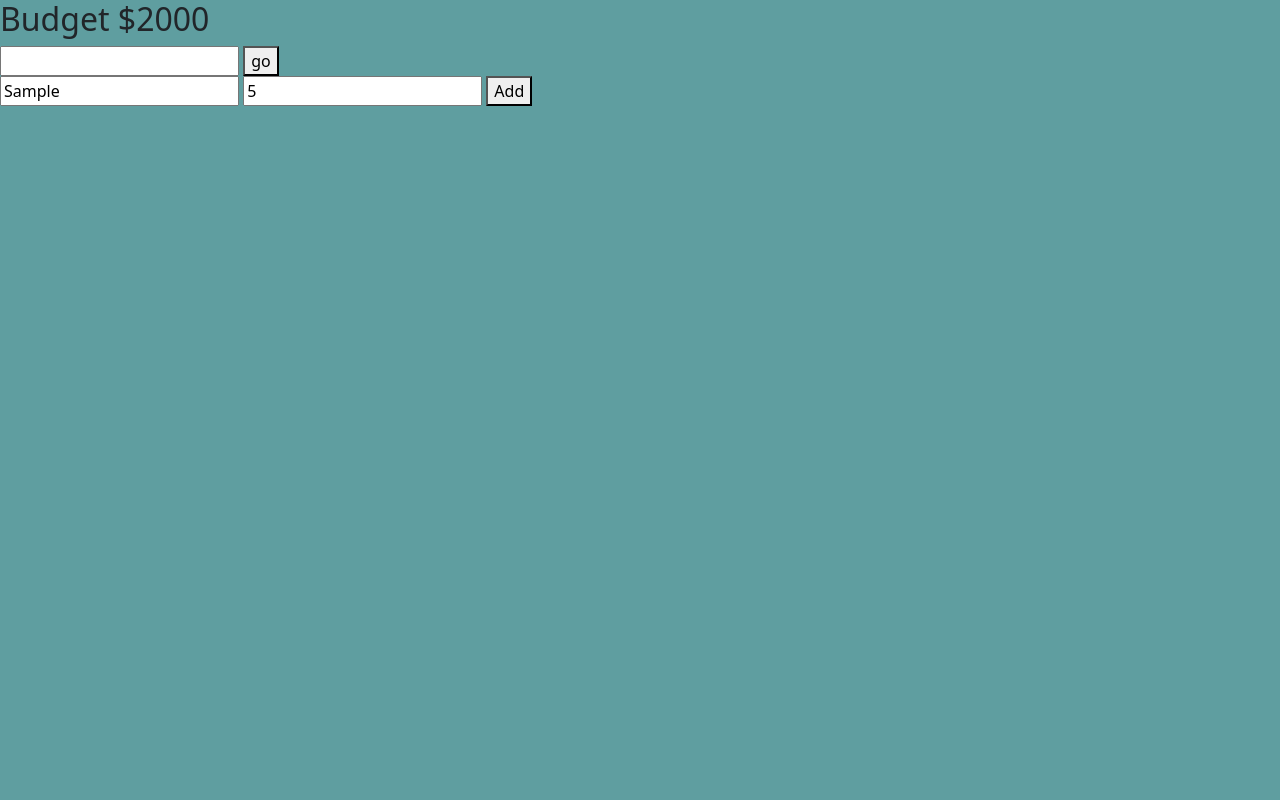
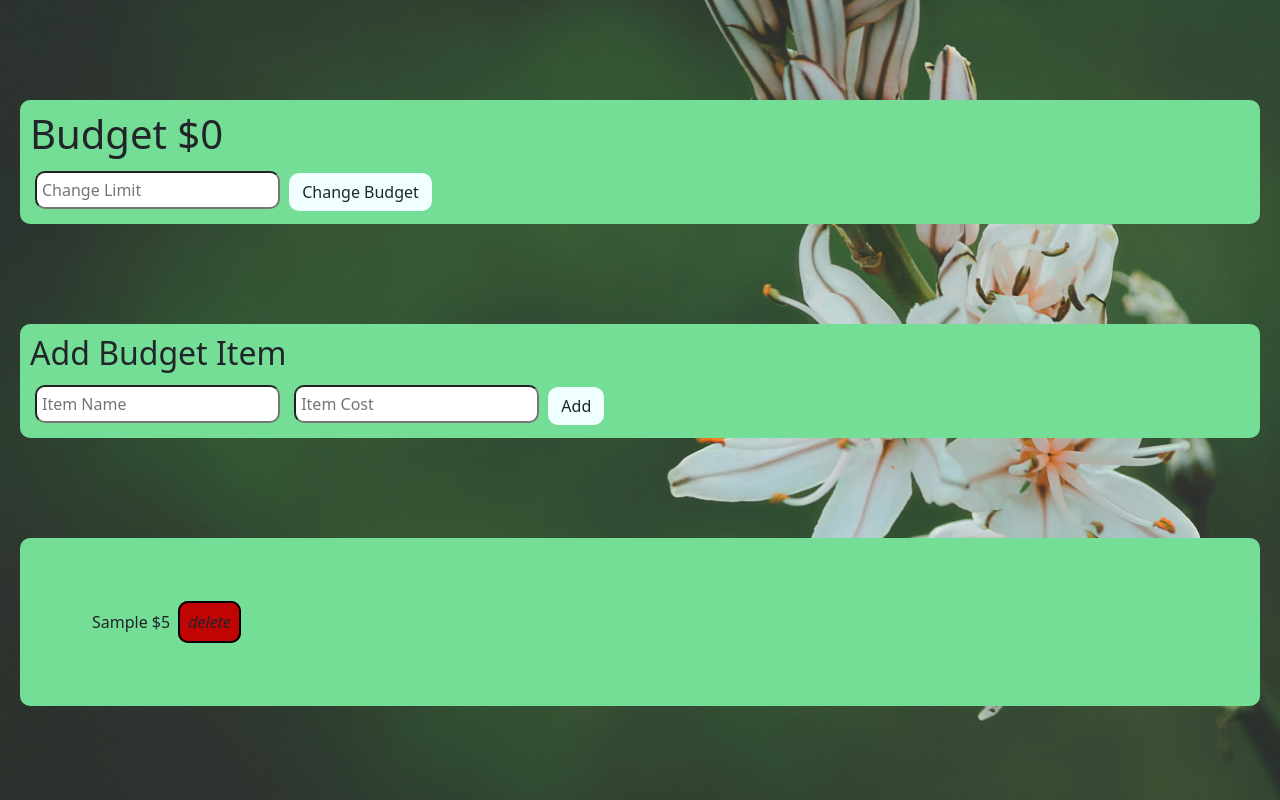
Before and after one commit to Kass-S/BudgetApp, a plain HTML site: page index.html in a window 1280 px wide. Both pictures are taken after typing "Sample", "5" into the empty fields and a click on the button "Add". Drawn offline with nearby package versions, Linux system fonts and the light colour scheme.

Commit message:
logic and style updates

```diff
--- a/index.html
+++ b/index.html
@@ -8,23 +8,26 @@
     <title>Budget App</title>
 </head>
 <body>
-
-    <div class="">
-        <h2 id="budgetAmountText">Budget $2000</h2>
-        <input id="budgetAmountInput" type="number">
-        <button id="budgetAmountBtn" >go</button>
-
+    <div class="body mt-6">
+        <h1 id="budgetAmountText" class="">Budget $0</h1>
+        <input id="budgetAmountInput" class="input-areas" placeholder="Change Limit" type="number">
+        <button id="budgetAmountBtn" class="btn basic-Btn" >Change Budget</button>
     </div>
 
-    <div>
-        <input id="budgetItemNameInput" type="text">
-        <input id="budgetItemAmountInput" type="number">
-        <button id="budgetItemAddBtn" >Add</button>
+    <div class="body mt-6">
+        <h2>Add Budget Item</h2>
+        <input id="budgetItemNameInput" placeholder="Item Name" class="input-areas" type="text">
+        <input id="budgetItemAmountInput" placeholder="Item Cost" class="input-areas" type="number">
+        <button id="budgetItemAddBtn" class="btn basic-Btn" >Add</button>
     </div>
 
-    <p id="budgetItemText"></p>
+    <div class="body mt-6 p-4">
+        <p id="budgetItemText"></p>
+    </div>
 
-    <script src="./scripts/app.js"></script>
+
+
+    <script type="module"  src="./scripts/app.js"></script>
     <script src="https://cdn.jsdelivr.net/npm/bootstrap@5.3.3/dist/js/bootstrap.bundle.min.js" integrity="sha384-YvpcrYf0tY3lHB60NNkmXc5s9fDVZLESaAA55NDzOxhy9GkcIdslK1eN7N6jIeHz" crossorigin="anonymous"></script>
 </body>
 </html>
--- a/scripts/app.js
+++ b/scripts/app.js
@@ -1,3 +1,4 @@
+import { saveToStorage, getFromStorage, removeFromStorage } from "./localStorage.js";
 
 const budgetAmountInput = document.getElementById("budgetAmountInput");
 const budgetAmountBtn = document.getElementById("budgetAmountBtn");
@@ -24,33 +25,37 @@ budgetItemAddBtn.addEventListener('click', () => {
 
     let budgetSave = {budgetItemName, budgetItemAmount}
     saveToStorage(budgetSave);
+    GetBudgetItems();
+
+    budgetItemNameInput.value = '';
+    budgetItemAmountInput.value = '';
 })
 
 
+const GetBudgetItems = async () => {
+    let storedItem = getFromStorage();
 
-const saveToStorage = (item) => {
-    let itemArr = getFromStorage();
+    storedItem.map(item => {
+        console.log(item);
 
-    if(!itemArr.includes(item)){
-        itemArr.push(item);
-    }
-    localStorage.setItem('SavedItem', JSON.stringify(itemArr));
+        let p = document.createElement('p');
+        p.className = "m-5";
+        p.innerText = `${item.budgetItemName} $${item.budgetItemAmount}`;
+
+        let removeBtn = document.createElement('i');
+        removeBtn.type = 'button';
+        removeBtn.className = 'removeBtn p-2 m-2';
+        removeBtn.innerText = 'delete';
+
+        removeBtn.addEventListener('click', () => {
+            removeFromStorage(item);
+            p.remove();
+        })
+
+        p.appendChild(removeBtn);
+
+        budgetItemText.appendChild(p);
+    })
 }
 
-const getFromStorage = () => {
-    let localStorageData = localStorage.getItem('SavedItem');
-
-    if(localStorageData == null){
-        return [];
-    }
-    return JSON.parse(localStorageData);
-}
-
-const removeFromStorage = (item) => {
-    let localStorageData = getFromStorage();
-    let itemIndex = localStorageData.indexOf(item);
-
-    localStorageData.splice(itemIndex, 1);
-
-    localStorage.setItem('SavedItem', JSON.stringify(localStorageData));
-}
+GetBudgetItems();
--- /dev/null
+++ b/scripts/localStorage.js
@@ -0,0 +1,28 @@
+const saveToStorage = (item) => {
+    let itemArr = getFromStorage();
+
+    if(!itemArr.includes(item)){
+        itemArr.push(item);
+    }
+    localStorage.setItem('SavedItem', JSON.stringify(itemArr));
+}
+
+const getFromStorage = () => {
+    let localStorageData = localStorage.getItem('SavedItem');
+
+    if(localStorageData == null){
+        return [];
+    }
+    return JSON.parse(localStorageData);
+}
+
+const removeFromStorage = (item) => {
+    let localStorageData = getFromStorage();
+    let itemIndex = localStorageData.indexOf(item);
+
+    localStorageData.splice(itemIndex, 1);
+
+    localStorage.setItem('SavedItem', JSON.stringify(localStorageData));
+}
+
+export { saveToStorage, getFromStorage, removeFromStorage}
--- a/styles/style.css
+++ b/styles/style.css
@@ -1,3 +1,29 @@
 body{
-    background-color: cadetblue;
+    background-image: url(../assets/aziz-acharki-tLsOA0Vlvwk-unsplash.jpg);
+    background-size: cover;
 }
+
+.body{
+    background-color: rgb(116, 222, 150);
+    margin: 20px;
+    margin-top: 100px;
+    border-radius: 10px;
+    padding: 10px;
+}
+
+.basic-Btn{
+    border-radius: 10px;
+    background-color: azure;
+}
+
+.input-areas{
+    border-radius: 10px;
+    padding: 5px;
+    margin: 5px;
+}
+
+.removeBtn{
+    background-color: rgb(192, 4, 4);
+    border-radius: 10px;
+    border: black solid 2px;
+}
```
Also changed, not shown: assets/aziz-acharki-tLsOA0Vlvwk-unsplash.jpg (added).
